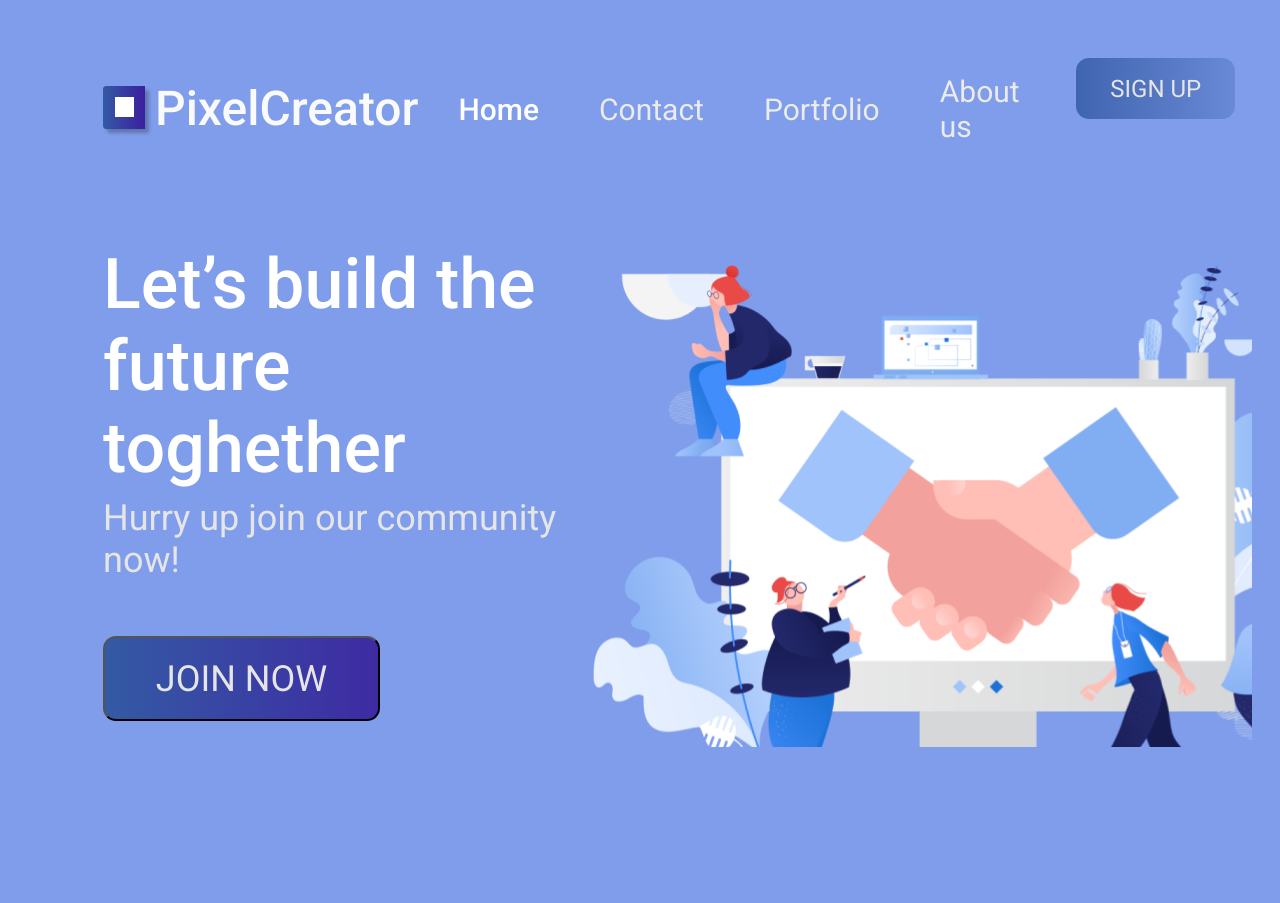
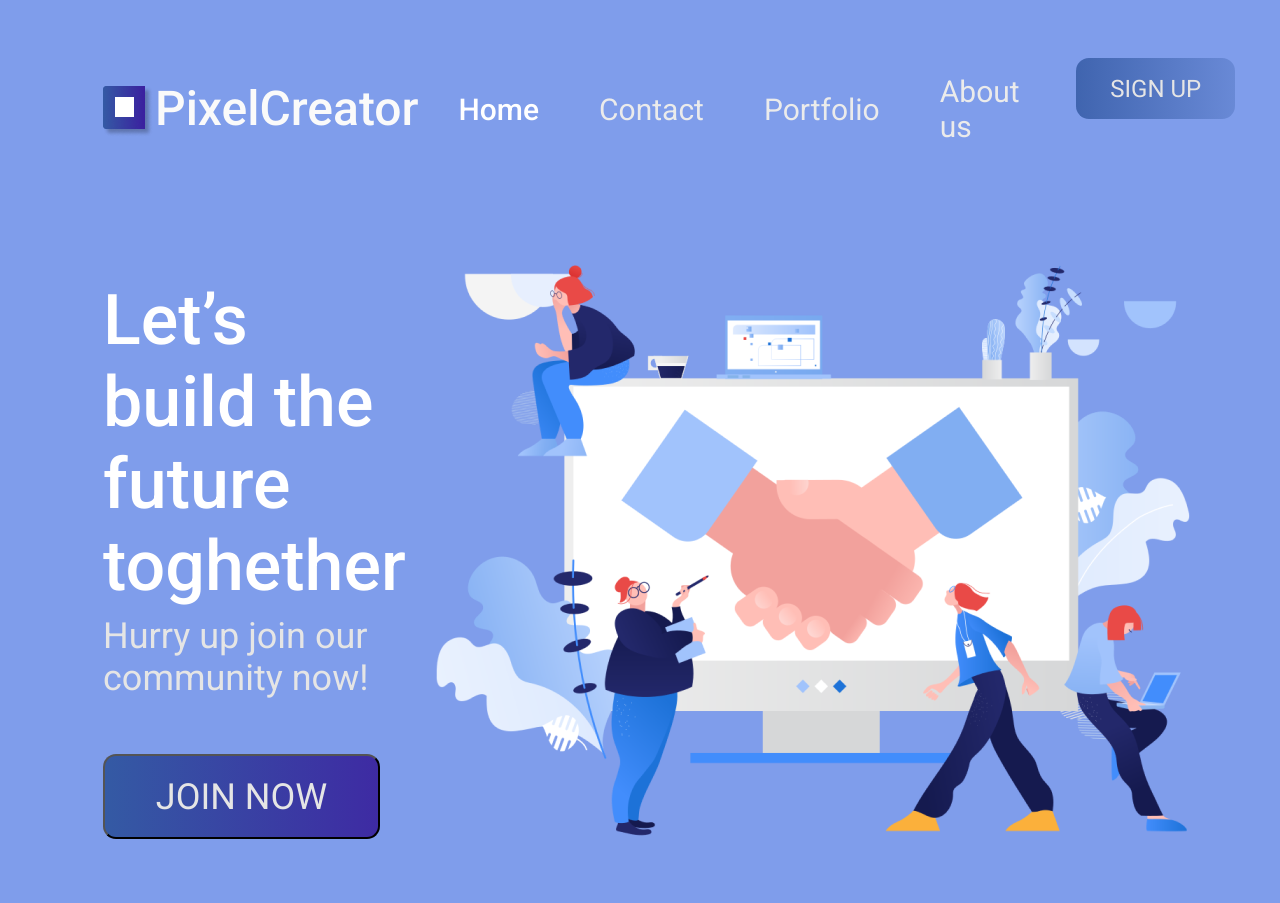
Before and after one commit to a1ekcP/hw03, a plain HTML site: page Landing page(1)/Flex/index.html in a window 1280 px wide. Shown: the top 903 px of the page. Drawn offline with Linux system fonts and the light colour scheme.

Commit message:
final vers

```diff
--- a/Landing page(1)/Flex/index.html
+++ b/Landing page(1)/Flex/index.html
@@ -37,6 +37,7 @@
                 <button class="join__btn">JOIN NOW</button>
             </div>
             <div class="page__img">
+                <img src="img/Working_process.png" alt="Working_process_photo">
             </div>
         </div>
     </div>>
--- a/Landing page(1)/Flex/style.css
+++ b/Landing page(1)/Flex/style.css
@@ -81,7 +81,7 @@ a{
     display: flex;
     justify-content: center;
     flex-direction: column;
-    flex: 0 1 40%;
+    flex: 0 1 44%;
     margin: 0 auto;
 }
 .join__title{
@@ -112,7 +112,5 @@ a{
     cursor: pointer;
 }
 .page__img{
-    flex: 0 1 60%;
-    padding-bottom: 46%;
-    background: url("img/Working_process.png") no-repeat;
+    flex: 0 1 56%;
 }
```
